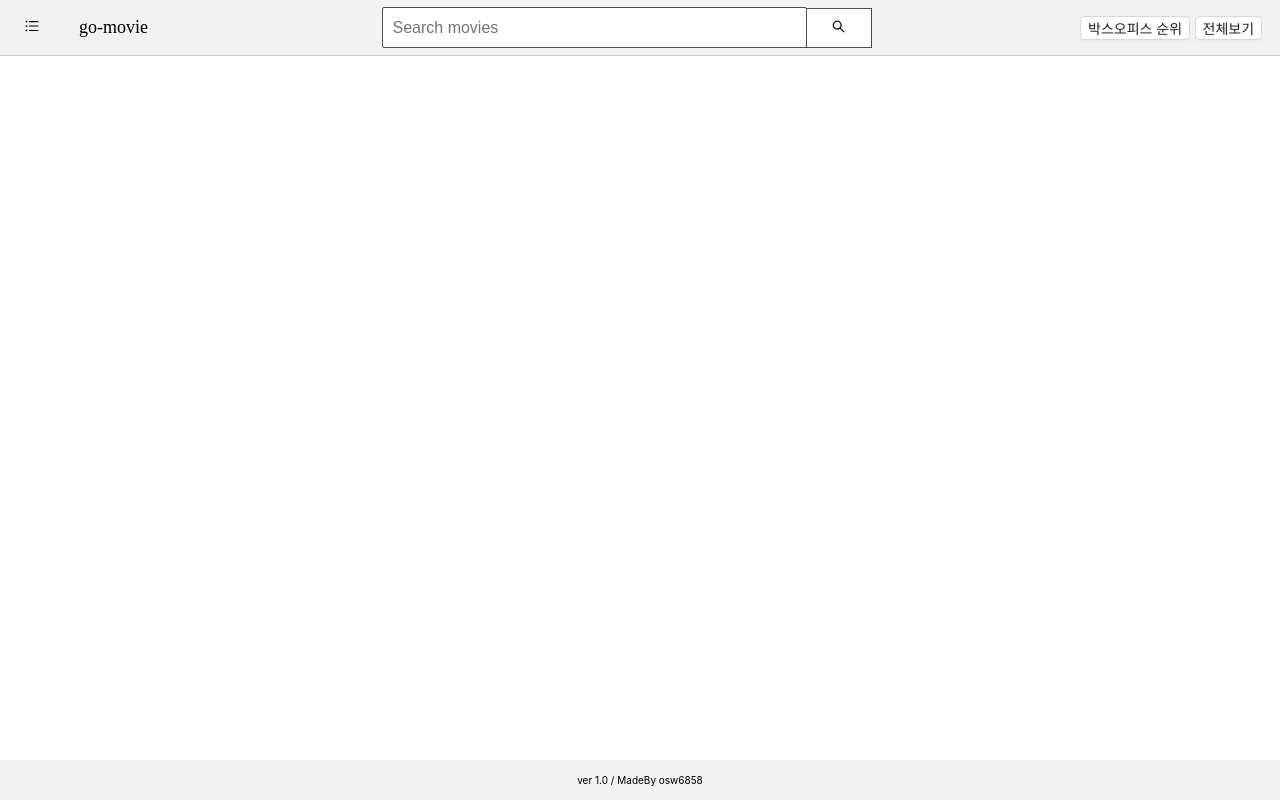
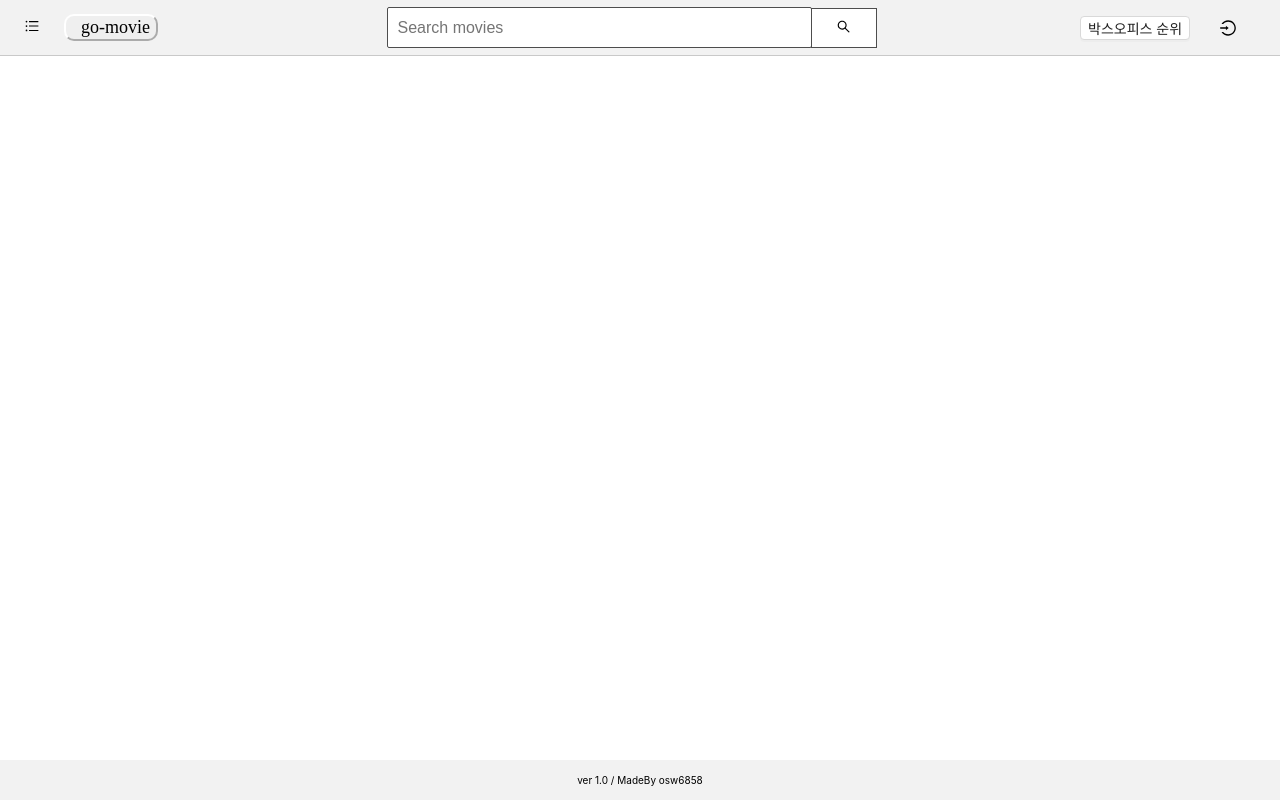
Before and after one commit to osw6858/Go-movie, a React (Create React App) app: page /login in a window 1280 px wide. Built offline with nearby package versions, Linux system fonts and the light colour scheme.

Commit message:
'레이아웃수정'

```diff
--- a/src/App.css
+++ b/src/App.css
@@ -9,6 +9,8 @@
 @import url("https://fonts.googleapis.com/css2?family=Alkatra&family=Nanum+Gothic+Coding:wght@400;700&family=Noto+Sans+KR:wght@100&display=swap");
 
 .logo {
+  border-color: #ffffff;
+  border-radius: 10px;
   font-family: "Alkatra", cursive;
   font-size: 18px;
   padding-left: 15px;
@@ -94,16 +96,14 @@
   display: flex;
   justify-content: center;
   align-items: center;
-  position: relative;
 }
-
-.search-button .tooltip,
-.select-container .tooltip {
+.login .tooltip,
+.hamburger-menu .tooltip {
   position: absolute;
   background-color: gray;
   color: white;
   padding: 4px 8px 4px 8px;
-  bottom: -30px;
+  bottom: -10px;
   border-radius: 2px;
   font-size: 12px;
   opacity: 0;
@@ -111,9 +111,8 @@
   white-space: nowrap;
 }
 
-.search-button:hover .tooltip,
-.voice-search-button:hover .tooltip,
-.select-container:hover .tooltip {
+.login:hover .tooltip,
+.hamburger-menu:hover .tooltip {
   opacity: 1;
 }
 
@@ -125,20 +124,6 @@
   align-items: center;
 }
 
-.notifications-icon-container {
-  position: relative;
+.login-button {
+  padding-left: 30px;
 }
-
-.notifications-count {
-  position: absolute;
-  top: -2px;
-  right: -5px;
-  background-color: rgb(200, 0, 0);
-  color: white;
-  font-size: 11px;
-  padding-left: 5px;
-  padding-right: 5px;
-  padding-top: 2px;
-  padding-bottom: 2px;
-  border-radius: 10px;
-}
--- a/src/App.js
+++ b/src/App.js
@@ -2,9 +2,9 @@
 import React from "react";
 import Movies from "./movies/movies";
 import Boxoffice from "./boxoffice/boxoffice";
-import { Router, Routes, Route, useNavigate, Navigate } from "react-router-dom";
+import { Routes, Route, useNavigate } from "react-router-dom";
 
-import { BarsOutlined, SearchOutlined } from "@ant-design/icons";
+import { BarsOutlined, SearchOutlined, LoginOutlined } from "@ant-design/icons";
 import { Button } from "antd";
 
 function App() {
@@ -20,9 +20,24 @@
       <header className="header">
         <div className="left-section">
           <div className="hamburger-menu">
-            <BarsOutlined />
+            <BarsOutlined
+              onClick={() => {
+                //로그인 페이지 열기 기능 구현
+                navigate("/");
+              }}
+            />
+            <div class="tooltip">페이지 정보</div>
           </div>
-          <span className="logo">go-movie</span>
+          <div>
+            <button
+              className="logo"
+              onClick={() => {
+                navigate("/");
+              }}
+            >
+              <span>go-movie</span>
+            </button>
+          </div>
         </div>
         <div className="middle-section">
           <input
@@ -45,16 +60,17 @@
               }}
             >
               박스오피스 순위
-            </Button>{" "}
-            &nbsp;
-            <Button
-              size="small"
-              onClick={() => {
-                navigate("/");
-              }}
-            >
-              전체보기
             </Button>
+
+            <div className="login">
+              <LoginOutlined
+                className="login-button"
+                onClick={() => {
+                  navigate("/"); //카카오 로그인 기능 구현 예정
+                }}
+              />
+              <div className="tooltip">로그인</div>
+            </div>
           </div>
         </div>
       </header>
--- a/src/boxoffice/boxoffice.js
+++ b/src/boxoffice/boxoffice.js
@@ -2,6 +2,7 @@
 import axios from "axios";
 import "./boxoffice.css";
 import { Card } from "antd";
+import dayjs from "dayjs";
 
 function Boxoffice() {
   const [boxoffice, setBoxoffice] = React.useState([]);
@@ -17,7 +18,7 @@
     month = month >= 10 ? month : "0" + month; //month 두자리로 저장
     let day = date.getDate() - 1; //d -> 오늘 하루 전
     day = day >= 10 ? day : "0" + day; //day 두자리로 저장
-    return year + month + day; //'-' 추가하여 yyyy-mm-dd 형태 생성 가능
+    return year + month + day;
   }
 
   date = getFormatDate(date);
@@ -41,7 +42,7 @@
   return (
     <div>
       <section className="rank-section">
-        <h2>1위 ~ 10위 / 기준일 - {date}</h2>
+        <h2>1위 ~ 10위 / 기준일 - {dayjs(date).format("YYYY년 MM월 DD일")}</h2>
         {boxoffice.slice(offset, offset + limit).map((boxoffice, index) => {
           return (
             <div key={index}>
@@ -66,6 +67,4 @@
 
 //movies 컴포넌트에서 api url만 바꿔서 한 컴포넌트에서 순위만 볼 수 있게 할 수 있을듯 => 개같이실패
 
-//이렇게 된거 다른 형식으로 디자인 해보자
-
 //기준일 다시 계산해서 나타낼것
--- a/src/movies/movies.css
+++ b/src/movies/movies.css
@@ -2,10 +2,11 @@
   display: grid;
   column-gap: 16px;
   row-gap: 40px;
-
+  white-space: nowrap;
+  text-overflow: ellipsis;
   padding-top: 100px;
-  padding-left: 200px;
-  padding-right: 200px;
+  padding-right: 150px;
+  padding-left: 150px;
 }
 
 @media (max-width: 750px) {
@@ -27,7 +28,9 @@
 }
 
 .loading {
-  margin-top: 10%;
+  padding-top: 100px;
+  padding-right: 150px;
+  padding-left: 150px;
 }
 
 .pagination {
--- a/src/movies/movies.js
+++ b/src/movies/movies.js
@@ -1,5 +1,5 @@
 import "./movies.css";
-import { Card, Result, Space, Spin } from "antd";
+import { Card, Result } from "antd";
 import React from "react";
 import axios from "axios";
 import Pagination from "../pagenation/pagenation";
@@ -9,7 +9,7 @@
   const limit = 8; //한 화면에서 보여질 카드 갯수
   const [page, setPage] = React.useState(1);
   const offset = (page - 1) * limit; //해당 페이지의 첫 게시물의 위치(index)
-  const url = `http://kobis.or.kr/kobisopenapi/webservice/rest/movie/searchMovieList.json?key=7e9a703145ec25f8dc300521b3384744&curPage=1&movieNm=${prop.searchString}`;
+  const url = `http://kobis.or.kr/kobisopenapi/webservice/rest/movie/searchMovieList.json?key=7e9a703145ec25f8dc300521b3384744&curPage=1&itemPerPage=50&movieNm=${prop.searchString}`;
 
   React.useEffect(
     function () {
@@ -18,7 +18,10 @@
         .then(function (result) {
           console.log("영화목록결과", result);
           const movies = result.data.movieListResult.movieList;
-          setMovies(movies);
+          const filterMv = movies.filter(
+            (param) => param.repGenreNm !== "성인물(에로)"
+          );
+          setMovies(filterMv);
         })
         .catch(function (err) {
           console.log("에러발생", err);
@@ -30,7 +33,7 @@
   if (movies.length === 0) {
     return (
       <div className="loading">
-        <Result title="결과가 없습니다."></Result>
+        <Result title="로딩중...."></Result>
       </div>
     );
   }
@@ -42,7 +45,11 @@
           //slice로 index 0번방부터 8번방까지 자르고나서 map을 돌림
           return (
             <div key={index}>
-              <Card title={`${movies.movieNm}`} type="inner">
+              <Card
+                title={`${movies.movieNm}`}
+                type="inner"
+                className="info-card"
+              >
                 <p>장르 : {movies.genreAlt}</p>
                 <p>국가 : {movies.repNationNm}</p>
                 <p>제작년도 : {movies.prdtYear}년</p>
```
